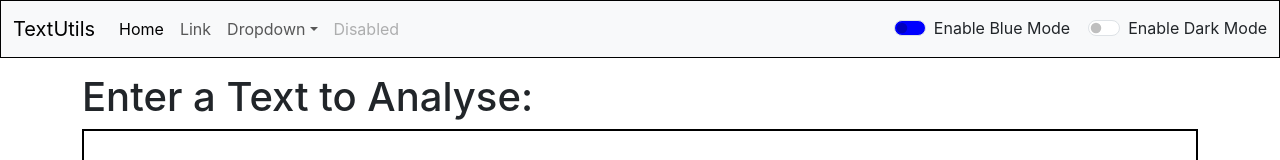
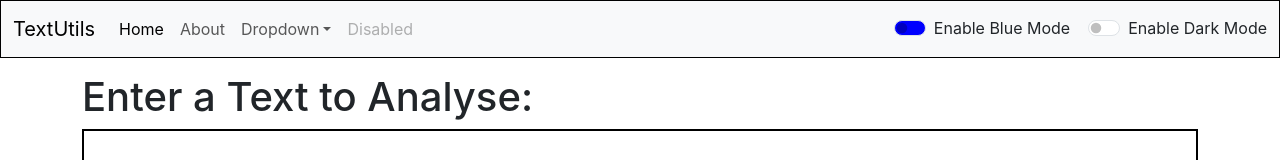
Before and after one commit to gehlotnikhil/TextUtils-React, a React (Create React App) app: page / in a window 1280 px wide. Shown: the top 160 px of the page. Built offline with nearby package versions, Linux system fonts and the light colour scheme.

Commit message:
React router Added

```diff
--- a/src/App.js
+++ b/src/App.js
@@ -1,47 +1,43 @@
 import "./App.css";
-// import About from "./component/About";
+import About from "./component/About";
 import Navbar from "./component/Navbar";
 import TextForm from "./component/TextForm";
 import Alert from "./component/Alert";
 // import Nav from './component/Nav'
 import { useState } from "react";
+import { BrowserRouter as Router, Routes, Route, Link } from "react-router-dom";
 
 function App() {
   const [mode, setmode] = useState("light");
-  const [alert,setAlert] = useState(null);
+  const [alert, setAlert] = useState(null);
 
-  const showAlert = (message,type) =>
-  {
-    setAlert(
-      {
-        msg: message,
-        type: type
-      }
-    );
+  const showAlert = (message, type) => {
+    setAlert({
+      msg: message,
+      type: type,
+    });
 
-      setTimeout(() => {
-        setAlert(null);
-      }, 3000);
+    setTimeout(() => {
+      setAlert(null);
+    }, 3000);
 
     // setInterval(() => {
     //   setAlert(null);
     // }, 2000);
-  }
+  };
   const clickToggle = () => {
     if (mode === "light") {
       setmode("dark");
       document.body.style.backgroundColor = "grey";
       document.body.style.color = "white";
-      showAlert("Light Mode has been Enabled","success");
+      showAlert("Light Mode has been Enabled", "success");
       document.title = "TextUtils - Dark Mode";
-    }
-    else {
+    } else {
       setmode("light");
       document.body.style.backgroundColor = "white";
       document.body.style.color = "black";
-      showAlert("Dark Mode has been Disabled","success");
+      showAlert("Dark Mode has been Enabled", "success");
       document.title = "TextUtils - Light Mode";
-
     }
   };
   const toggleBlue = () => {
@@ -49,22 +45,24 @@
       setmode("blue");
       document.body.style.backgroundColor = "blue";
       document.body.style.color = "white";
-      showAlert("Blue Mode has been Enabled","success");
-    }
-    else {
+      showAlert("Blue Mode has been Enabled", "success");
+    } else {
       setmode("light");
       document.body.style.backgroundColor = "white";
       document.body.style.color = "black";
-      showAlert("Blue Mode has been Disabled","success");
+      showAlert("Blue Mode has been Disabled", "success");
     }
   };
   return (
     <>
-      <Navbar title="TextUtils" mode={mode} toggleBlue = {toggleBlue} toggle={clickToggle} />
-      <Alert alert = {alert}/>
-      {/* <About /> */}
-      <TextForm mode={mode}  showAlert = {showAlert} />
-
+      <Router>
+      <Navbar title="TextUtils" mode={mode} toggleBlue={toggleBlue} toggle={clickToggle} />
+      <Alert alert={alert} />
+      <Routes>
+        <Route exact path="/" element={<TextForm mode={mode} showAlert={showAlert} />} />
+        <Route exact path="/about" element={ <About />} />
+      </Routes>
+    </Router>
     </>
   );
 }
--- a/src/component/Navbar.js
+++ b/src/component/Navbar.js
@@ -1,5 +1,7 @@
 import React from "react";
 import PropTypes from "prop-types";
+import { Link } from "react-router-dom";
+
 export default function Navbar(props) {
   return (
     <div>
@@ -23,14 +25,14 @@
           <div className="collapse navbar-collapse" id="navbarSupportedContent">
             <ul className="navbar-nav me-auto mb-2 mb-lg-0">
               <li className="nav-item">
-                <a className="nav-link active" aria-current="page" href="/">
+                <Link className="nav-link active" aria-current="page" to="/">
                   Home
-                </a>
+                </Link>
               </li>
               <li className="nav-item">
-                <a className="nav-link" href="/">
-                  Link
-                </a>
+                <Link className="nav-link" to="/about">
+                  About
+                </Link>
               </li>
               <li className="nav-item dropdown">
                 <a
```
